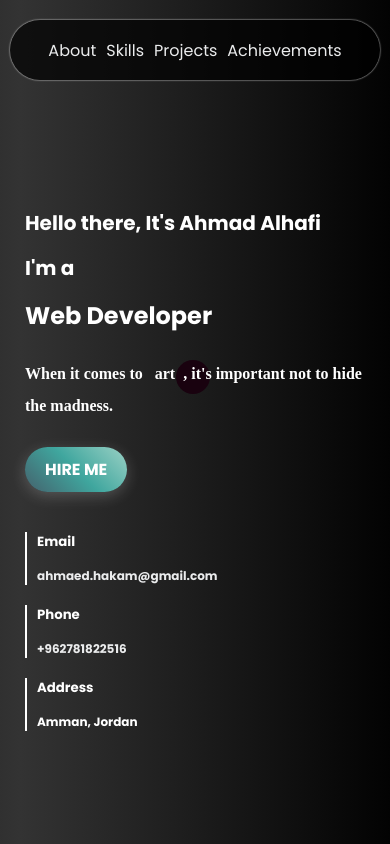
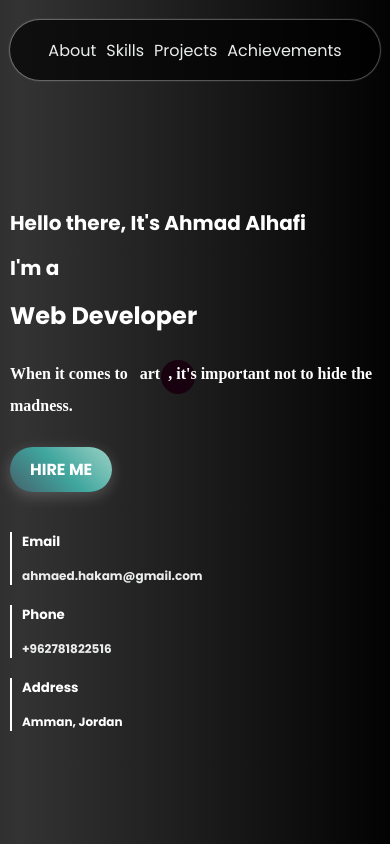
Before and after one commit to ahmaed0hakam/protofolio, an Angular app: page / in a window 390 px wide. Shown: the top 844 px of the page. Built offline with nearby package versions, Linux system fonts and the light colour scheme; a web font is replaced by a local one.

Commit message:
fix mobile issue

```diff
--- a/src/app/app.component.sass
+++ b/src/app/app.component.sass
@@ -65,6 +65,8 @@ section
 
     .my-details
       padding: 25px
+      @media (max-width: 768px)
+        padding: 10px
       display: flex
       flex-direction: column
       justify-content: space-evenly
```
